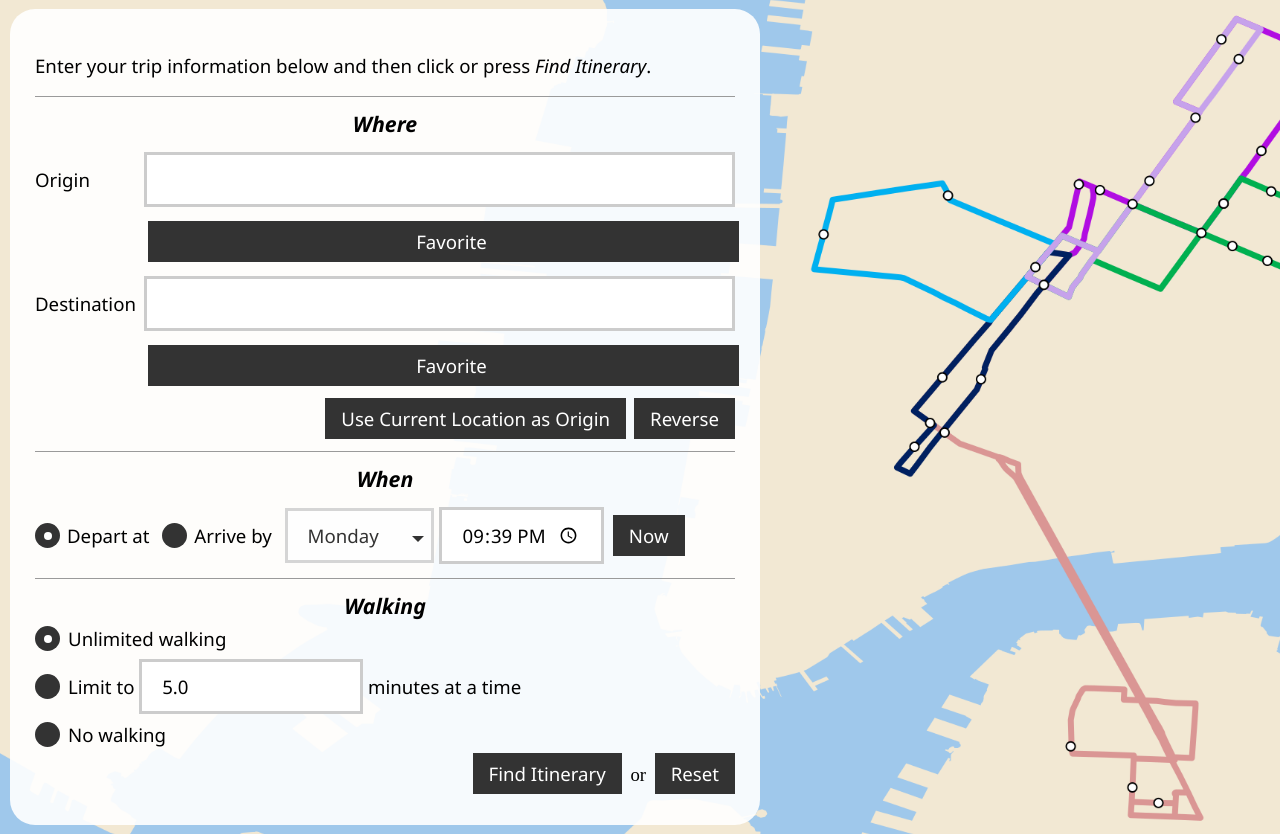
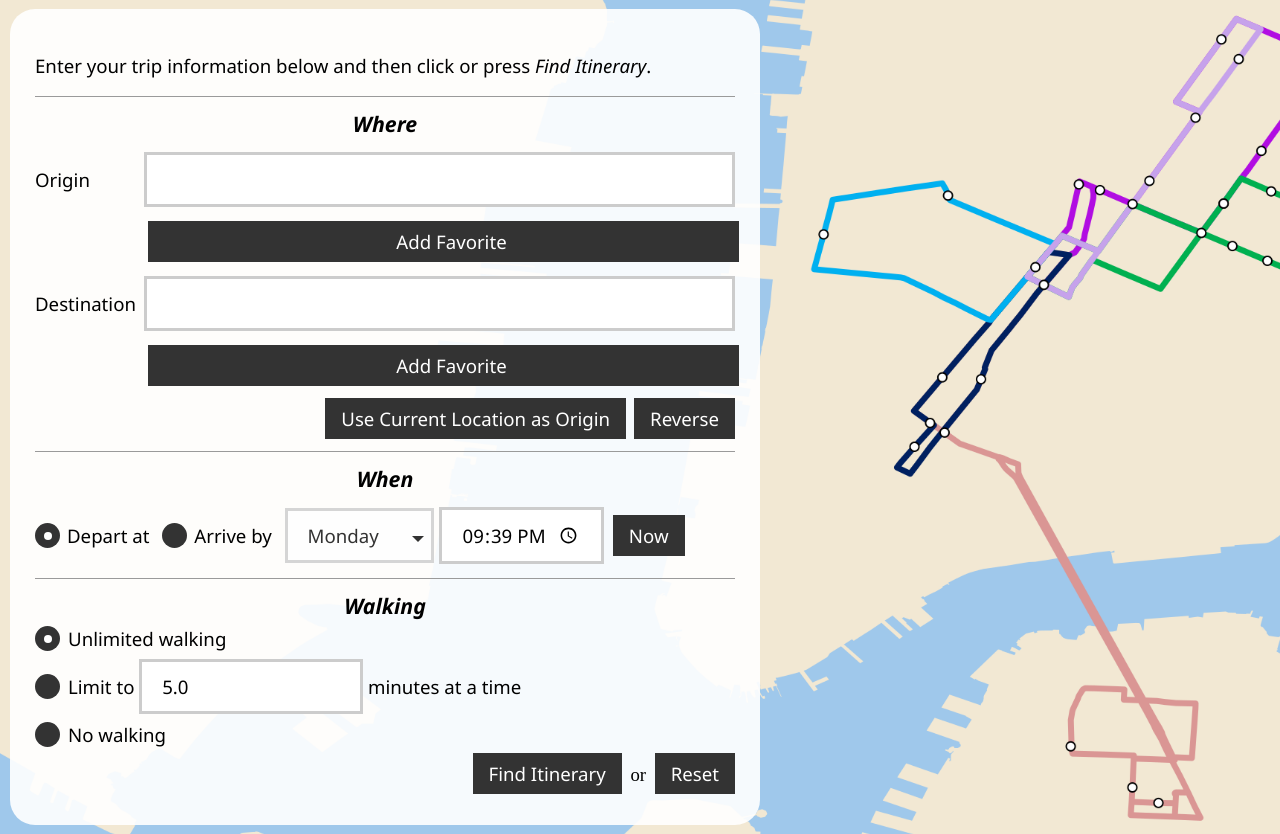
Before and after one commit to itineraries/flask-app, a Flask app: page / in a window 1280 px wide. Shown: the part 864-1698 px from the top of the page. Run offline with Flask 2, Linux system fonts and the light colour scheme; the visitor is signed in with stand-in values (Sample User, id 1); data that the repository does not hold is empty; parts of the project's set-up code (start-up, migrations or seed data) failed here and were passed over.

Commit message:
Changed Favorite to Add Favorite
Jefferson and Madison are merciless

```diff
--- a/ctip/templates/index.html
+++ b/ctip/templates/index.html
@@ -50,7 +50,7 @@
 							<div>
 								<input name="orig" id="text-orig" type="text" value="{{ origin|e }}" list="stops">
 									{%if current_user.is_authenticated %}
-			    					<button type = "Submit" name="save_loc_orig"> Favorite </button>
+			    					<button type = "Submit" name="save_loc_orig"> Add Favorite </button>
 									{% endif %}
 							</div>
 						</label>
@@ -59,7 +59,7 @@
 							<div>
 								<input name="dest" id="text-dest" type="text" value="{{ destination|e }}" list="stops">
 								{% if current_user.is_authenticated %}
-								<button type = "Submit" name="save_loc_dest"> Favorite </button>
+								<button type = "Submit" name="save_loc_dest"> Add Favorite </button>
 								{% endif %}
 							</div>
 						</label>
```
